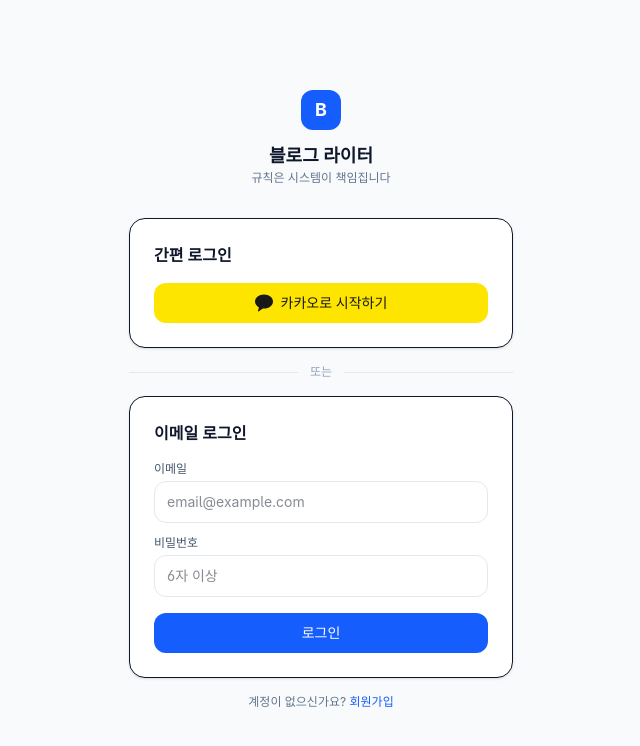
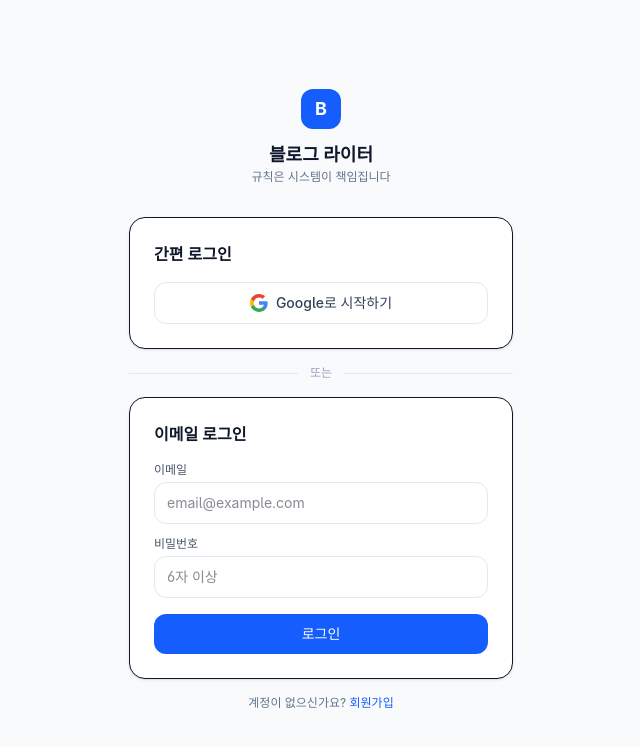
Before and after one commit to wldms706/blog-writer, a Next.js app: page /login in a window 1280 px wide. Shown: the top 746 px of the page, without its empty margins (319-959 px from the left). Built offline with nearby package versions, Linux system fonts and the light colour scheme; no server answers; a web font is replaced by a local one.

Commit message:
카카오 로그인을 Google 로그인으로 변경
- 로그인/회원가입 페이지에서 카카오 OAuth를 Google OAuth로 교체
- Google 로고 SVG 추가
- 버튼 스타일 변경 (노란색 → 흰색)

Co-Authored-By: Claude Opus 4.5 <noreply@anthropic.com>

```diff
--- a/src/app/(auth)/login/page.tsx
+++ b/src/app/(auth)/login/page.tsx
@@ -38,43 +38,41 @@ export default function LoginPage() {
     router.refresh();
   };
 
-  const handleKakaoLogin = async () => {
+  const handleGoogleLogin = async () => {
     setSocialLoading(true);
     setError('');
 
     const { error } = await supabase.auth.signInWithOAuth({
-      provider: 'kakao',
+      provider: 'google',
       options: {
         redirectTo: `${window.location.origin}/auth/callback`,
       },
     });
 
     if (error) {
-      setError('카카오 로그인에 실패했습니다.');
+      setError('Google 로그인에 실패했습니다.');
       setSocialLoading(false);
     }
   };
 
   return (
     <div className="space-y-4">
-      {/* 카카오 로그인 */}
+      {/* Google 로그인 */}
       <div className="rounded-2xl border bg-white p-6 shadow-sm">
         <h2 className="mb-4 text-base font-semibold text-slate-900">간편 로그인</h2>
         <button
           type="button"
-          onClick={handleKakaoLogin}
+          onClick={handleGoogleLogin}
           disabled={socialLoading}
-          className="flex w-full items-center justify-center gap-2 rounded-xl bg-[#FEE500] py-2.5 text-sm font-medium text-[#191919] hover:bg-[#FDD835] disabled:opacity-50"
+          className="flex w-full items-center justify-center gap-2 rounded-xl border border-slate-200 bg-white py-2.5 text-sm font-medium text-slate-700 hover:bg-slate-50 disabled:opacity-50"
         >
           <svg width="18" height="18" viewBox="0 0 18 18" fill="none">
-            <path
-              fillRule="evenodd"
-              clipRule="evenodd"
-              d="M9 0.5C4.02944 0.5 0 3.69064 0 7.62054C0 10.0519 1.55853 12.1945 3.93188 13.4593L2.93037 17.0321C2.84768 17.3435 3.20636 17.5912 3.47951 17.4089L7.87338 14.5055C8.24054 14.5509 8.61621 14.5747 9 14.5747C13.9706 14.5747 18 11.3841 18 7.45415C18 3.52421 13.9706 0.5 9 0.5Z"
-              fill="#191919"
-            />
+            <path d="M17.64 9.2c0-.637-.057-1.251-.164-1.84H9v3.481h4.844c-.209 1.125-.843 2.078-1.796 2.717v2.258h2.908c1.702-1.567 2.684-3.874 2.684-6.615z" fill="#4285F4"/>
+            <path d="M9.003 18c2.43 0 4.467-.806 5.956-2.18l-2.908-2.259c-.806.54-1.837.86-3.048.86-2.344 0-4.328-1.584-5.036-3.711H.96v2.332C2.44 15.983 5.485 18 9.003 18z" fill="#34A853"/>
+            <path d="M3.964 10.712c-.18-.54-.282-1.117-.282-1.71 0-.593.102-1.17.282-1.71V4.96H.957C.347 6.175 0 7.55 0 9.002c0 1.452.348 2.827.957 4.042l3.007-2.332z" fill="#FBBC05"/>
+            <path d="M9.003 3.58c1.321 0 2.508.454 3.44 1.345l2.582-2.58C13.464.891 11.428 0 9.002 0 5.485 0 2.44 2.017.96 4.958L3.967 7.29c.708-2.127 2.692-3.71 5.036-3.71z" fill="#EA4335"/>
           </svg>
-          {socialLoading ? '로그인 중...' : '카카오로 시작하기'}
+          {socialLoading ? '로그인 중...' : 'Google로 시작하기'}
         </button>
       </div>
 
--- a/src/app/(auth)/signup/page.tsx
+++ b/src/app/(auth)/signup/page.tsx
@@ -34,43 +34,41 @@ export default function SignupPage() {
     router.refresh();
   };
 
-  const handleKakaoLogin = async () => {
+  const handleGoogleLogin = async () => {
     setSocialLoading(true);
     setError('');
 
     const { error } = await supabase.auth.signInWithOAuth({
-      provider: 'kakao',
+      provider: 'google',
       options: {
         redirectTo: `${window.location.origin}/auth/callback`,
       },
     });
 
     if (error) {
-      setError('카카오 로그인에 실패했습니다.');
+      setError('Google 로그인에 실패했습니다.');
       setSocialLoading(false);
     }
   };
 
   return (
     <div className="space-y-4">
-      {/* 카카오 로그인 */}
+      {/* Google 로그인 */}
       <div className="rounded-2xl border bg-white p-6 shadow-sm">
         <h2 className="mb-4 text-base font-semibold text-slate-900">간편 가입</h2>
         <button
           type="button"
-          onClick={handleKakaoLogin}
+          onClick={handleGoogleLogin}
           disabled={socialLoading}
-          className="flex w-full items-center justify-center gap-2 rounded-xl bg-[#FEE500] py-2.5 text-sm font-medium text-[#191919] hover:bg-[#FDD835] disabled:opacity-50"
+          className="flex w-full items-center justify-center gap-2 rounded-xl border border-slate-200 bg-white py-2.5 text-sm font-medium text-slate-700 hover:bg-slate-50 disabled:opacity-50"
         >
           <svg width="18" height="18" viewBox="0 0 18 18" fill="none">
-            <path
-              fillRule="evenodd"
-              clipRule="evenodd"
-              d="M9 0.5C4.02944 0.5 0 3.69064 0 7.62054C0 10.0519 1.55853 12.1945 3.93188 13.4593L2.93037 17.0321C2.84768 17.3435 3.20636 17.5912 3.47951 17.4089L7.87338 14.5055C8.24054 14.5509 8.61621 14.5747 9 14.5747C13.9706 14.5747 18 11.3841 18 7.45415C18 3.52421 13.9706 0.5 9 0.5Z"
-              fill="#191919"
-            />
+            <path d="M17.64 9.2c0-.637-.057-1.251-.164-1.84H9v3.481h4.844c-.209 1.125-.843 2.078-1.796 2.717v2.258h2.908c1.702-1.567 2.684-3.874 2.684-6.615z" fill="#4285F4"/>
+            <path d="M9.003 18c2.43 0 4.467-.806 5.956-2.18l-2.908-2.259c-.806.54-1.837.86-3.048.86-2.344 0-4.328-1.584-5.036-3.711H.96v2.332C2.44 15.983 5.485 18 9.003 18z" fill="#34A853"/>
+            <path d="M3.964 10.712c-.18-.54-.282-1.117-.282-1.71 0-.593.102-1.17.282-1.71V4.96H.957C.347 6.175 0 7.55 0 9.002c0 1.452.348 2.827.957 4.042l3.007-2.332z" fill="#FBBC05"/>
+            <path d="M9.003 3.58c1.321 0 2.508.454 3.44 1.345l2.582-2.58C13.464.891 11.428 0 9.002 0 5.485 0 2.44 2.017.96 4.958L3.967 7.29c.708-2.127 2.692-3.71 5.036-3.71z" fill="#EA4335"/>
           </svg>
-          {socialLoading ? '로그인 중...' : '카카오로 시작하기'}
+          {socialLoading ? '가입 중...' : 'Google로 시작하기'}
         </button>
       </div>
 
```
